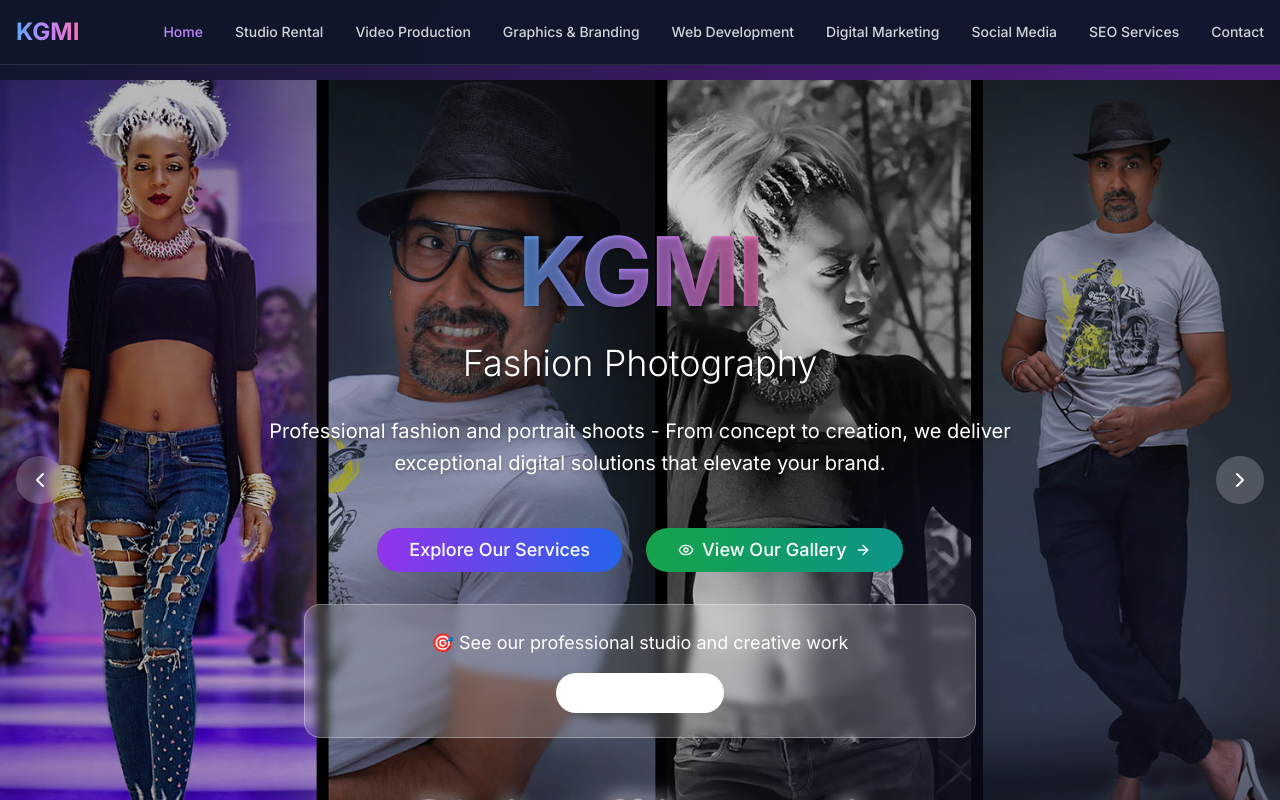
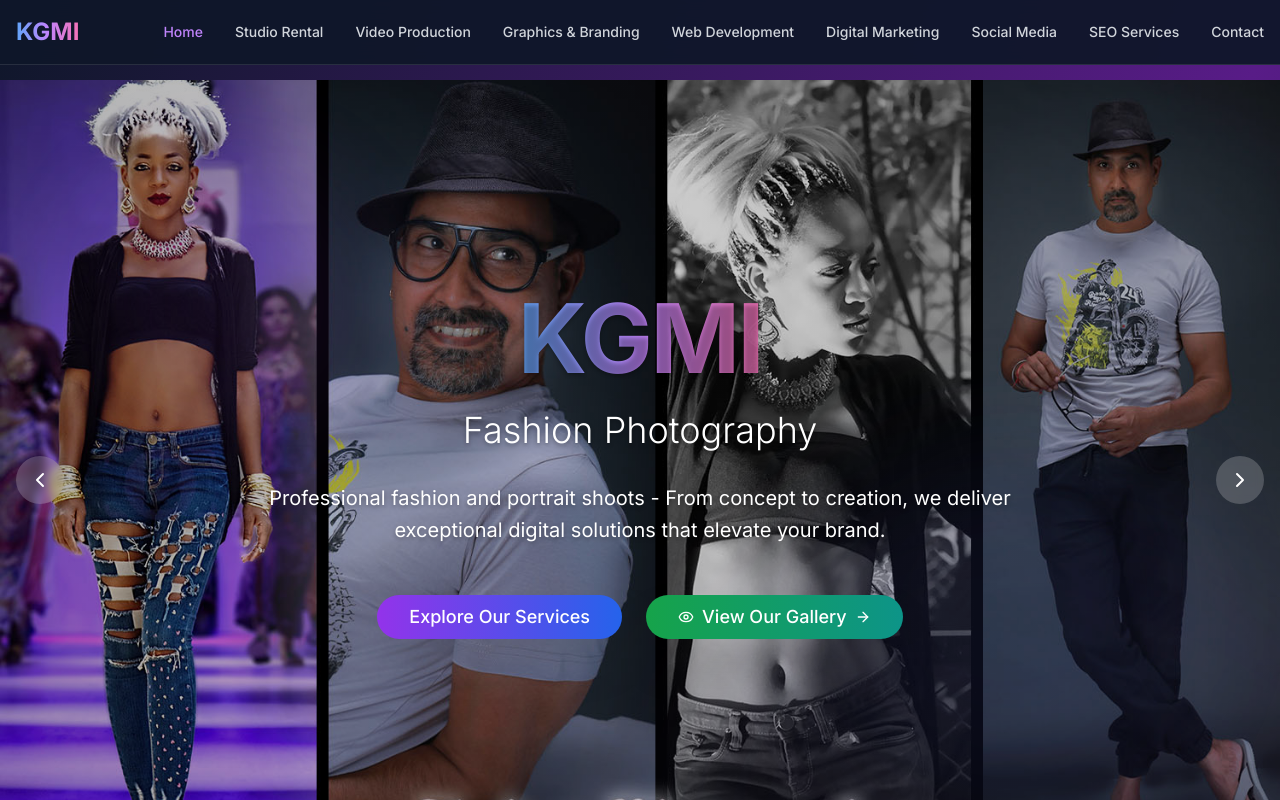
Before and after one commit to honey143jj/digital-studio-revamp, a React (Vite) app: page / in a window 1280 px wide. Shown: the top 800 px of the page. Built offline with nearby package versions, Linux system fonts and the light colour scheme.

Commit message:
Remove hero section box
Removed the extra box element from the hero section on the index page.

```diff
--- a/src/pages/Index.tsx
+++ b/src/pages/Index.tsx
@@ -233,17 +233,7 @@ const Index = () => {
             </Link>
           </div>
 
-          {/* Additional Gallery CTA */}
-          <div className="bg-white/20 backdrop-blur-sm rounded-2xl p-6 border border-white/30 max-w-2xl mx-auto">
-            <p className="text-white mb-4 text-lg">
-              🎯 See our professional studio and creative work
-            </p>
-            <Link to="/gallery">
-              <Button variant="outline" className="border-white/70 text-white hover:bg-white/20 px-6 py-2 rounded-full">
-                Browse Gallery →
-              </Button>
-            </Link>
-          </div>
+
         </div>
       </section>
 
```
